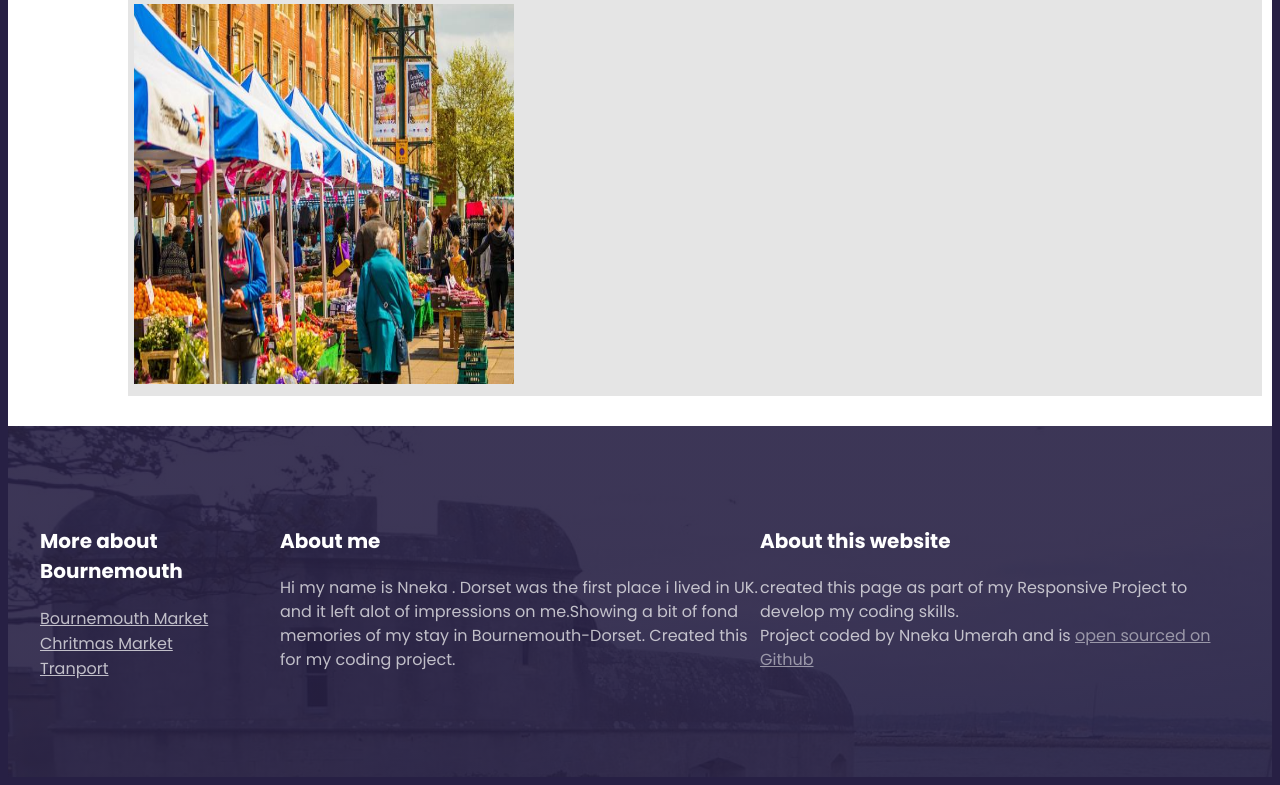
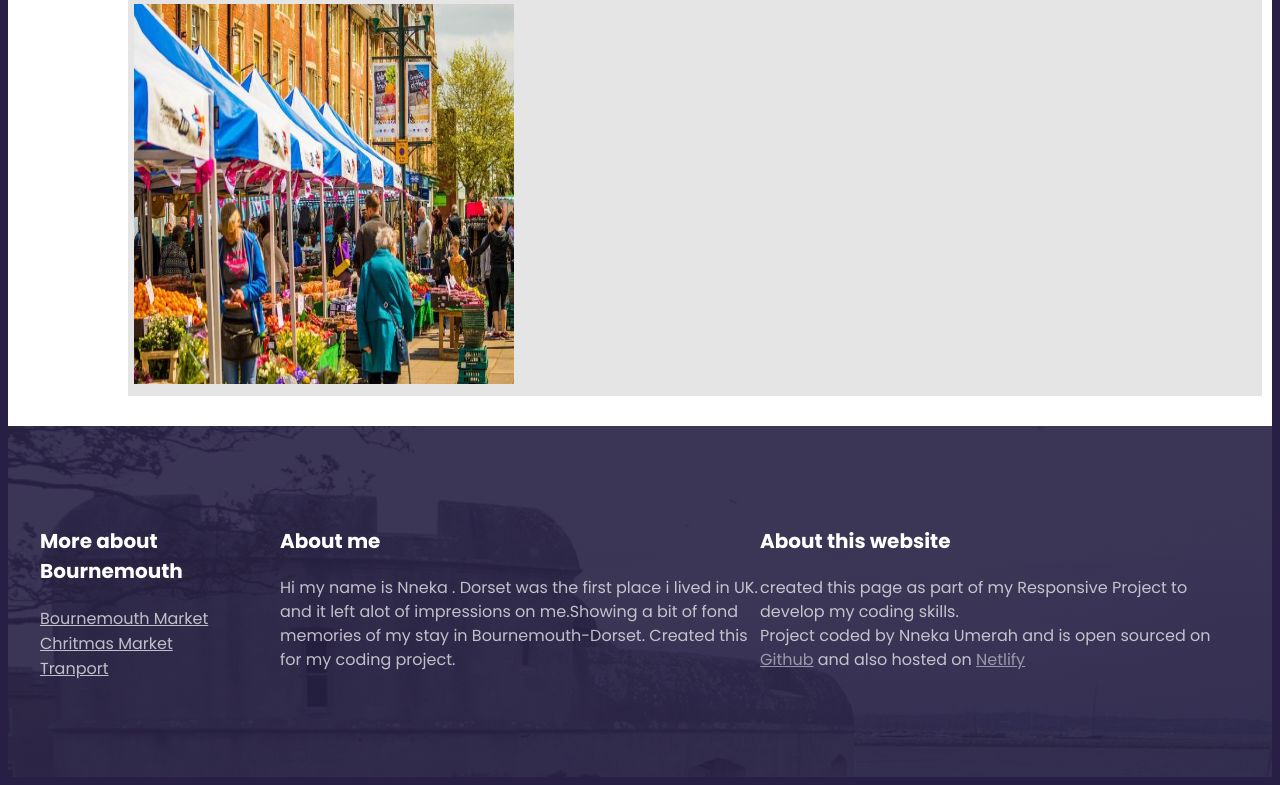
Before and after one commit to Cocreatorpattern/IJE, a plain HTML site: page index.html in a window 1280 px wide. Shown: the part 3808-4593 px from the top of the page. Drawn offline with Linux system fonts and the light colour scheme.

Commit message:
updated Github and Netlify link

```diff
--- a/index.html
+++ b/index.html
@@ -302,11 +302,16 @@
               created this page as part of my Responsive Project to develop my
               coding skills.
               <br />
-              Project coded by Nneka Umerah and is
+              Project coded by Nneka Umerah and is open sourced on
               <a href="https://github.com/Cocreatorpattern/IJE" target="_blank">
-                open sourced on Github</a
+                Github</a
               >
-              <a href=""></a>
+              <a href=""></a> and also hosted on
+              <a
+                href="https://cosmic-melomakarona-648c84.netlify.app/"
+                target="_blank"
+                >Netlify</a
+              >
             </p>
           </div>
         </section>
```
